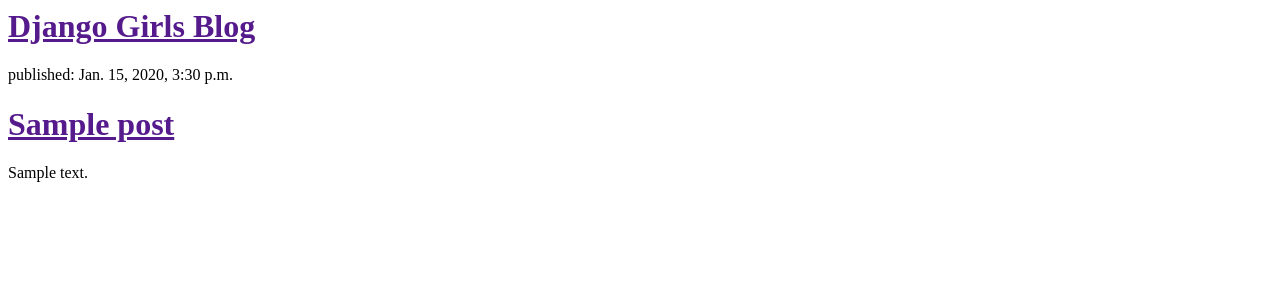
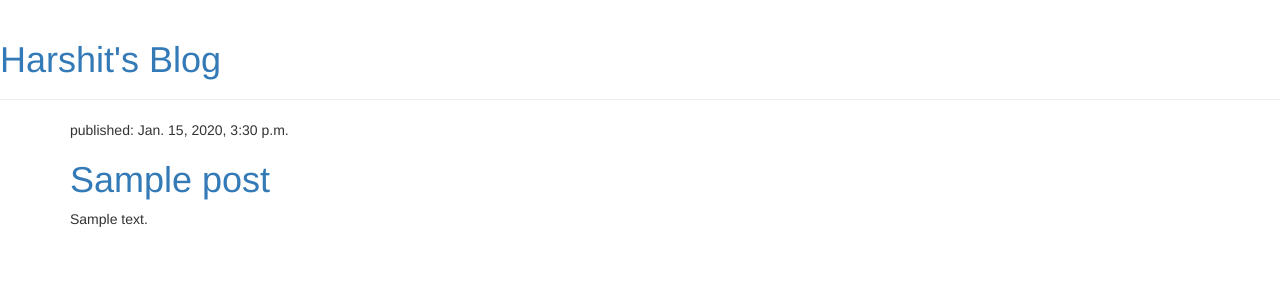
Before and after one commit to harshit23897/Myblog, a Django app: template blog/templates/blog/post_list.html in a window 1280 px wide. Shown: the top 300 px of the page. Run offline with Django 3.2, Linux system fonts and the light colour scheme; the template is opened without the code that fills it: values that come from a table or form of the project are taken from there, others are empty; tables that the repository leaves empty hold one stand-in row (values such as "Sample post"); some libraries are stand-ins or nearby versions.

Commit message:
Added view and tempelate for detailed blog post as well as CSS for the site.

```diff
--- /dev/null
+++ b/blog/templates/blog/base.html
@@ -0,0 +1,24 @@
+{% load staticfiles %}
+
+<html>
+    <head>
+        <link href="https://fonts.googleapis.com/css?family=Lato" rel="stylesheet">
+        <link rel="stylesheet" href="//maxcdn.bootstrapcdn.com/bootstrap/3.2.0/css/bootstrap.min.css">
+        <link rel="stylesheet" href="//maxcdn.bootstrapcdn.com/bootstrap/3.2.0/css/bootstrap-theme.min.css">
+        <link rel="stylesheet" href="{% static 'css/blog.css' %}">
+        <title>Django Girls blog</title>
+    </head>
+    <body>
+        <div class="page-header">
+            <h1><a href="/">Harshit's Blog</a></h1>
+        </div>
+        <div class="content container">
+            <div class="row">
+                <div class="col-md-8">
+                {% block content %}
+                {% endblock %}
+                </div>
+            </div>
+        </div>
+    </body>
+</html>
--- a/blog/templates/blog/post_list.html
+++ b/blog/templates/blog/post_list.html
@@ -1,18 +1,13 @@
-<html>
-    <head>
-        <title>Django Girls blog</title>
-    </head>
-    <body>
-        <div>
-            <h1><a href="">Django Girls Blog</a></h1>
+{% extends 'blog/base.html' %}
+
+{% block content %}
+    {% for post in posts %}
+        <div class="post">
+            <div class="date">
+                <p>published: {{ post.published_date }}</p>
+            </div>
+            <h1><a href="{% url 'post_detail' pk=post.pk %}">{{ post.title }}</a></h1>
+            <p>{{ post.text|linebreaksbr }}</p>
         </div>
-
-        {% for post in posts %}
-            <div>
-                <p>published: {{post.published_date}}</p>
-                <h1><a href = "">{{post.title}}</a></h1>
-                <p>{{post.text|linebreaksbr}}</p>
-            </div>
-        {% endfor %}
-    </body>
-</html>
+    {% endfor %}
+{% endblock %}
--- a/blog/urls.py
+++ b/blog/urls.py
@@ -3,4 +3,5 @@ from . import views
 
 urlpatterns = [
 	url(r'^$', views.post_list, name = 'post_list'),
+	url(r'^post/(?P<pk>\d+)/$', views.post_detail, name = "post_detail"),
 ]
--- a/blog/views.py
+++ b/blog/views.py
@@ -1,7 +1,12 @@
 from django.shortcuts import render
 from django.utils import timezone
 from .models import Post
+from django.shortcuts import render, get_object_or_404
 
 def post_list(request):
 	posts = Post.objects.filter(published_date__lte = timezone.now()).order_by('published_date')
 	return render(request, 'blog/post_list.html', {'posts': posts})
+
+def post_detail(request, pk):
+	post = get_object_or_404(Post, pk = pk)
+	return render(request, 'blog/post_detail.html', {'post': post})
```
Also changed, not shown: blog/templates/blog/post_detail.html (added, +13 -0 lines).
